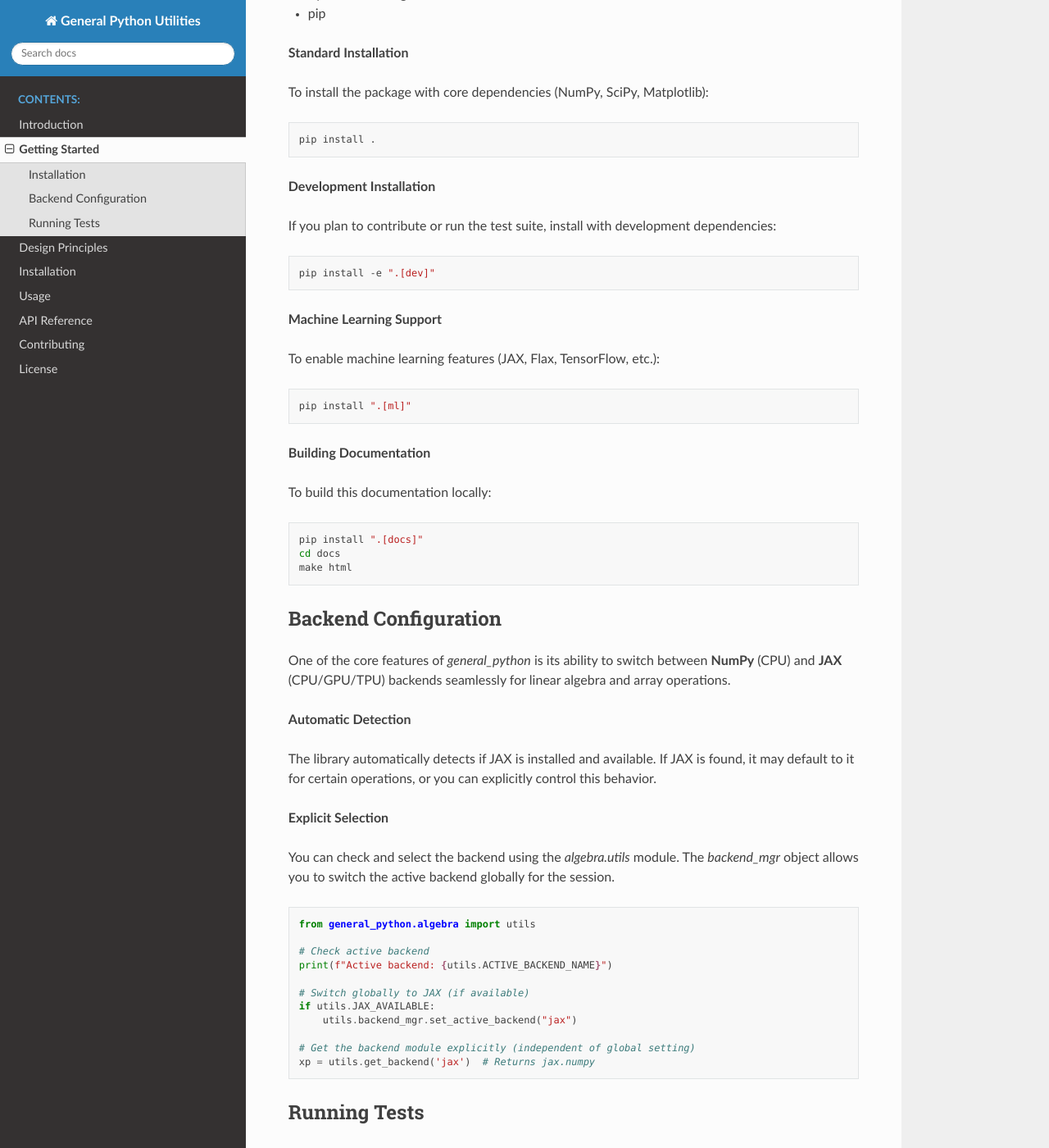
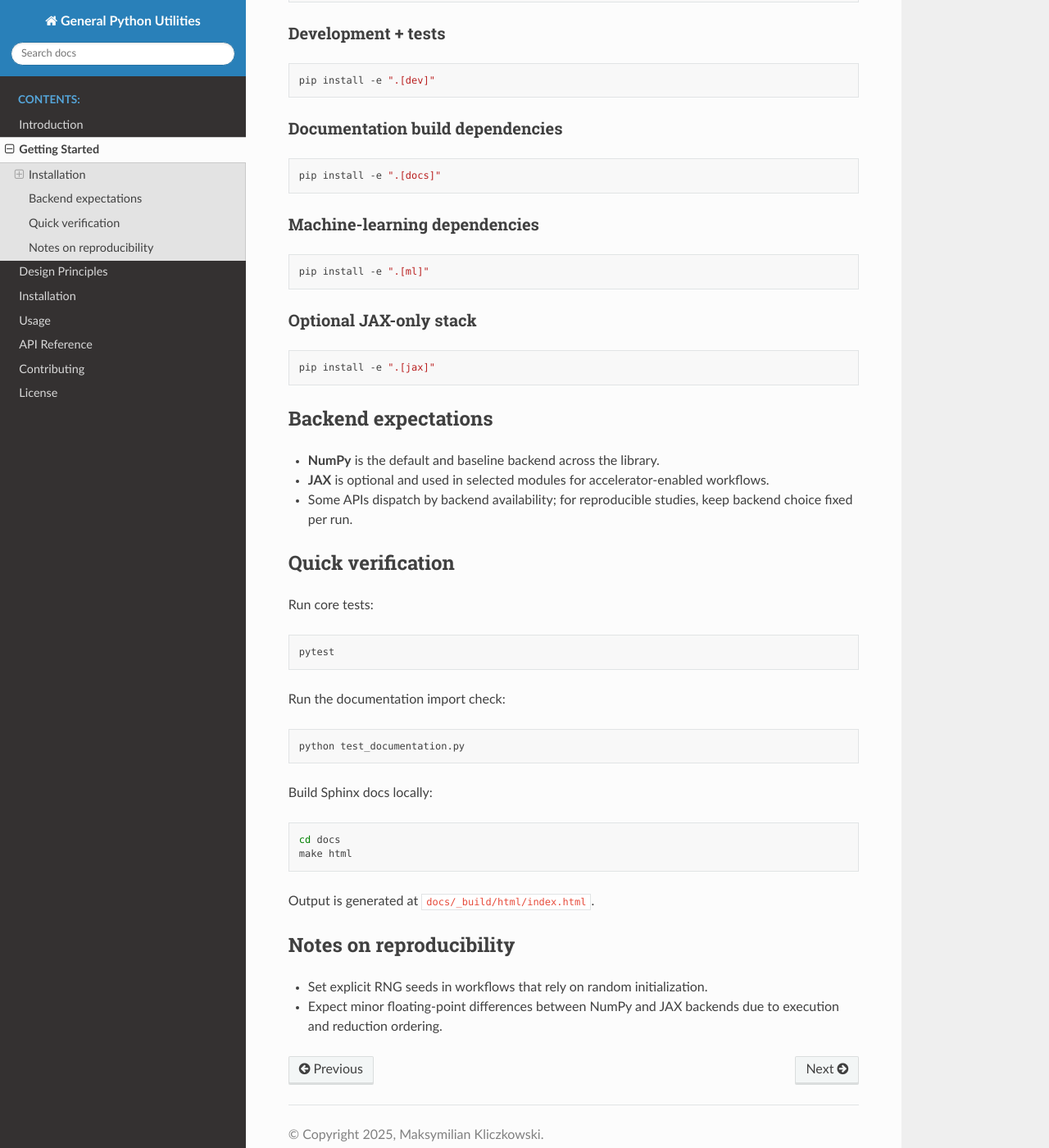
Before and after one commit to makskliczkowski/general_python, a Sphinx documentation site: the page built from docs/getting_started.rst, in a window 1280 px wide and 1400 px high, scrolled down 403 px. Shown: the whole window at 82% size. Built offline with Sphinx 7.4.7 and the Read the Docs theme 3.1.0, drawn with Linux system fonts in a browser that asks for light colours; some of the changed text lies outside the part shown.

Commit message:
Refine module docstrings across algebra, common, maths, ml, physics, and lattices for clarity on input/output contracts, numerical stability, and backend expectations. Update documentation audit and design principles for improved guidance on usage and installation.

```diff
--- a/docs/getting_started.rst
+++ b/docs/getting_started.rst
@@ -1,101 +1,81 @@
 Getting Started
 ===============
 
-This guide will help you install **General Python Utilities** and get started with basic usage and testing.
+This page provides the shortest path to install, run, and validate the project.
 
 Installation
 ------------
 
-The library is designed to be installed as a standard Python package.
+The project is configured through ``pyproject.toml`` with optional extras.
 
-**Prerequisites**
-
-- Python 3.8 or higher
-- pip
-
-**Standard Installation**
-
-To install the package with core dependencies (NumPy, SciPy, Matplotlib):
+Core install
+^^^^^^^^^^^^
 
 .. code-block:: bash
 
-    pip install .
+    pip install -e .
 
-**Development Installation**
-
-If you plan to contribute or run the test suite, install with development dependencies:
+Development + tests
+^^^^^^^^^^^^^^^^^^^
 
 .. code-block:: bash
 
     pip install -e ".[dev]"
 
-**Machine Learning Support**
-
-To enable machine learning features (JAX, Flax, TensorFlow, etc.):
+Documentation build dependencies
+^^^^^^^^^^^^^^^^^^^^^^^^^^^^^^^^
 
 .. code-block:: bash
 
-    pip install ".[ml]"
+    pip install -e ".[docs]"
 
-**Building Documentation**
-
-To build this documentation locally:
+Machine-learning dependencies
+^^^^^^^^^^^^^^^^^^^^^^^^^^^^^
 
 .. code-block:: bash
 
-    pip install ".[docs]"
-    cd docs
-    make html
+    pip install -e ".[ml]"
 
-Backend Configuration
----------------------
+Optional JAX-only stack
+^^^^^^^^^^^^^^^^^^^^^^^
 
-One of the core features of `general_python` is its ability to switch between **NumPy** (CPU) and **JAX** (CPU/GPU/TPU) backends seamlessly for linear algebra and array operations.
+.. code-block:: bash
 
-**Automatic Detection**
+    pip install -e ".[jax]"
 
-The library automatically detects if JAX is installed and available. If JAX is found, it may default to it for certain operations, or you can explicitly control this behavior.
+Backend expectations
+--------------------
 
-**Explicit Selection**
+- **NumPy** is the default and baseline backend across the library.
+- **JAX** is optional and used in selected modules for accelerator-enabled workflows.
+- Some APIs dispatch by backend availability; for reproducible studies, keep backend choice fixed per run.
 
-You can check and select the backend using the `algebra.utils` module.
-The `backend_mgr` object allows you to switch the active backend globally for the session.
+Quick verification
+------------------
 
-.. code-block:: python
-
-    from general_python.algebra import utils
-
-    # Check active backend
-    print(f"Active backend: {utils.ACTIVE_BACKEND_NAME}")
-
-    # Switch globally to JAX (if available)
-    if utils.JAX_AVAILABLE:
-        utils.backend_mgr.set_active_backend("jax")
-
-    # Get the backend module explicitly (independent of global setting)
-    xp = utils.get_backend('jax')  # Returns jax.numpy
-
-Running Tests
--------------
-
-The project uses `pytest` for testing.
-
-**Run All Tests**
-
-To run the full test suite:
+Run core tests:
 
 .. code-block:: bash
 
     pytest
 
-**Run Documentation Tests**
-
-To verify that all modules are importable and documentation is consistent:
+Run the documentation import check:
 
 .. code-block:: bash
 
-    python3 test_documentation.py
+    python test_documentation.py
 
-**Troubleshooting**
+Build Sphinx docs locally:
 
-If you encounter `ImportError` regarding `general_python`, ensure you have installed the package in editable mode (`pip install -e .`) or that your `PYTHONPATH` includes the repository root.
+.. code-block:: bash
+
+    cd docs
+    make html
+
+Output is generated at ``docs/_build/html/index.html``.
+
+Notes on reproducibility
+------------------------
+
+- Set explicit RNG seeds in workflows that rely on random initialization.
+- Expect minor floating-point differences between NumPy and JAX backends due to execution and reduction ordering.
```
Also changed, not shown: algebra/__init__.py (+20 -44 lines), common/__init__.py (+15 -32 lines), docs/DOCS_AUDIT.md (+69 -51 lines), docs/design_principles.rst (+43 -37 lines), lattices/__init__.py (+19 -31 lines), maths/__init__.py (+19 -19 lines), ml/__init__.py (+18 -38 lines), physics/__init__.py (+18 -72 lines).
